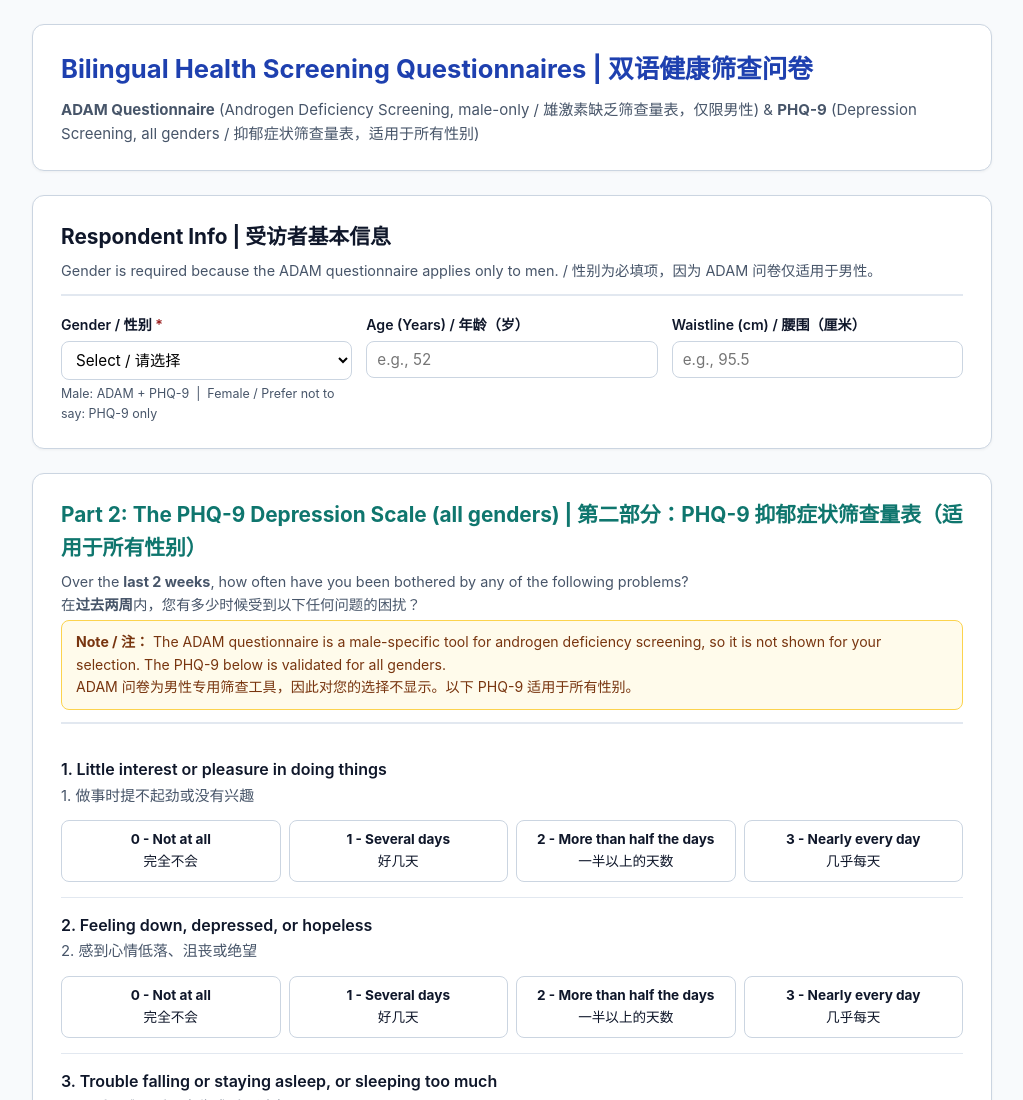
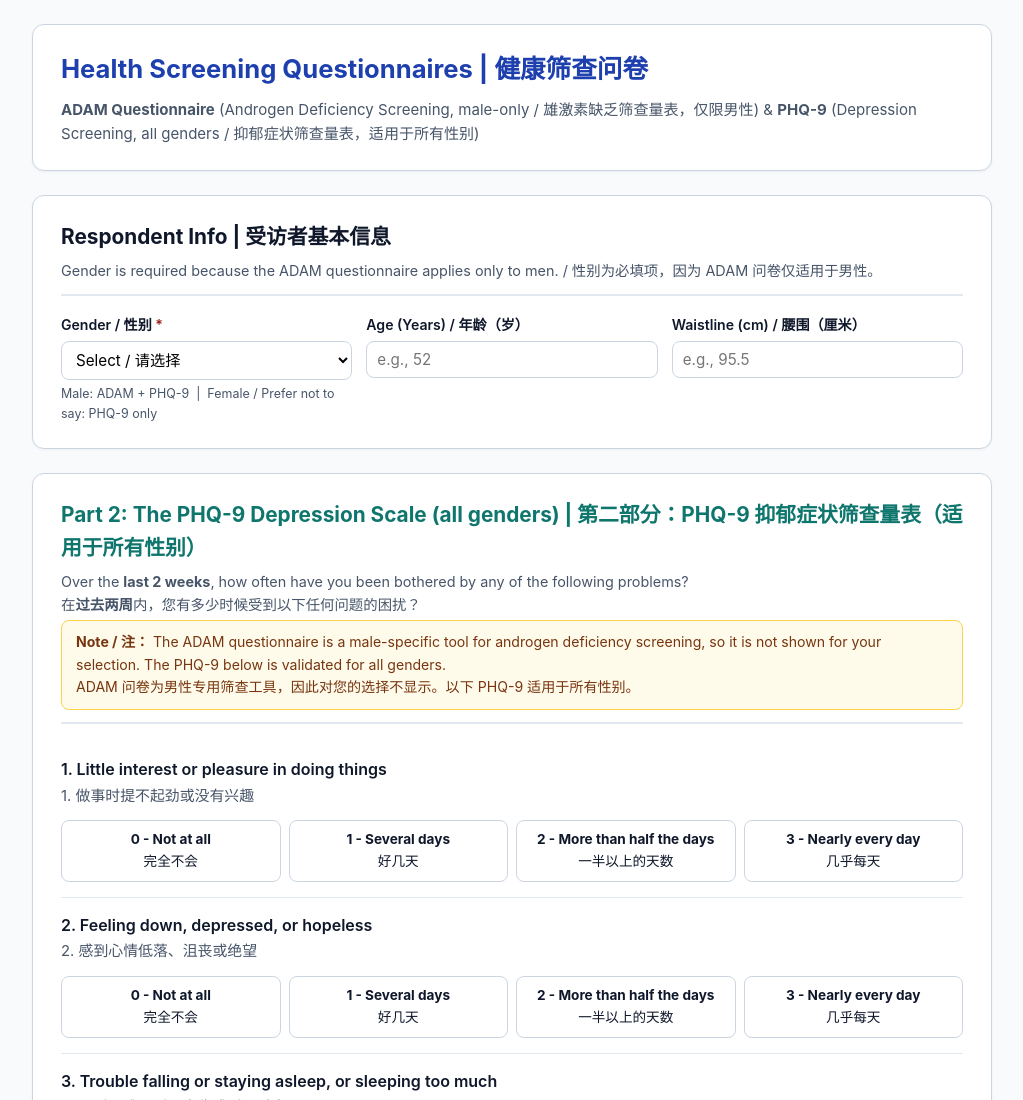
Before and after one commit to Szhang2025/HealthSurveys, a plain HTML site: page index.html in a window 1280 px wide. Shown: the top 1100 px of the page, without its empty margins (128-1151 px from the left). Drawn offline with Linux system fonts and the light colour scheme.

Commit message:
Update header text for health screening questionnaires

```diff
--- a/index.html
+++ b/index.html
@@ -357,7 +357,7 @@
 <body>
   <div class="container">
     <header>
-      <h1>Bilingual Health Screening Questionnaires | 双语健康筛查问卷</h1>
+      <h1>Health Screening Questionnaires | 健康筛查问卷</h1>
       <p>
         <strong>ADAM Questionnaire</strong> (Androgen Deficiency Screening, male-only / 雄激素缺乏筛查量表，仅限男性) &amp;
         <strong>PHQ-9</strong> (Depression Screening, all genders / 抑郁症状筛查量表，适用于所有性别)
```
